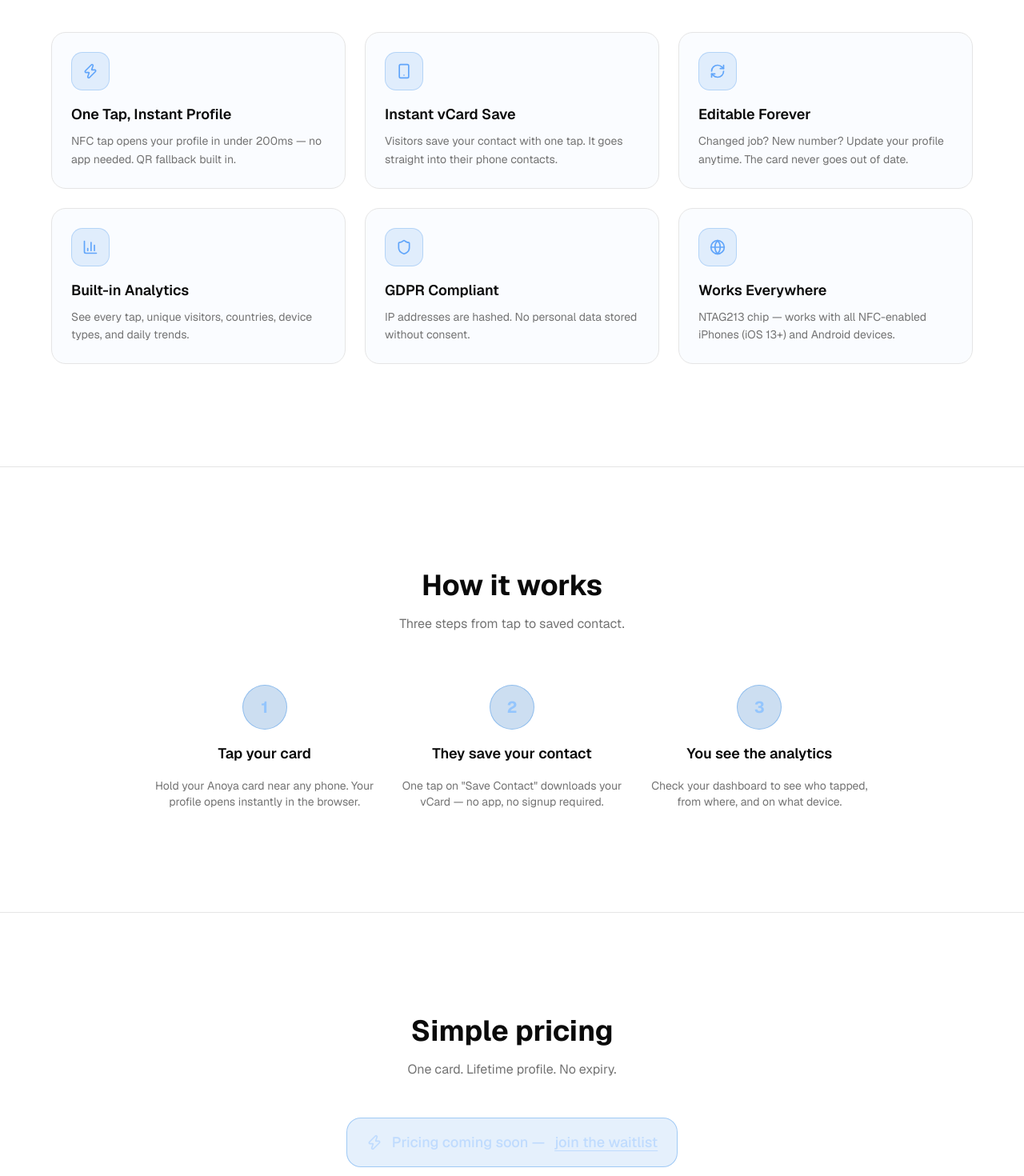
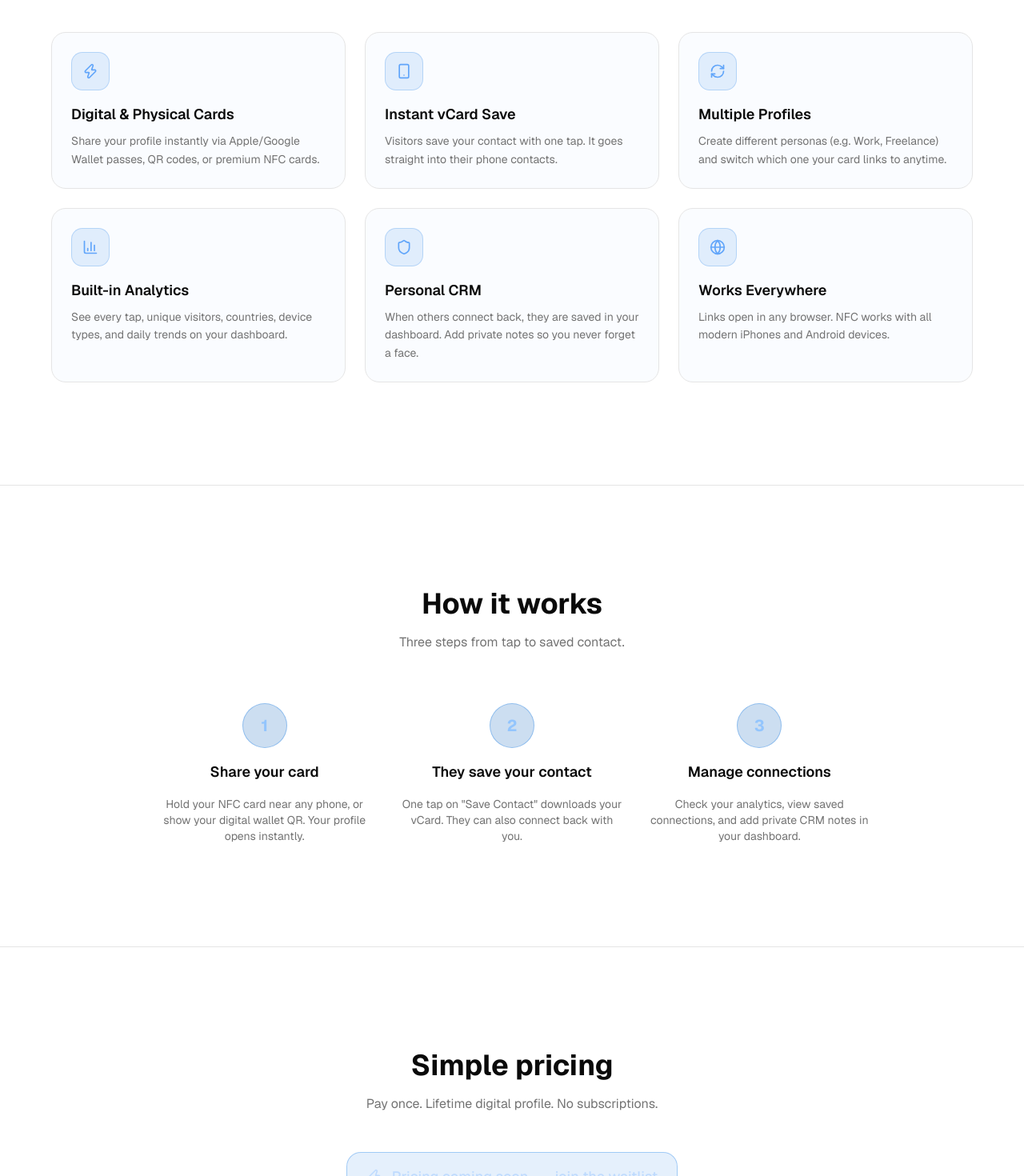
Before and after one commit to youemayare/tapthat-mvp, a Next.js app: page / in a window 1280 px wide. Shown: the part 1080-2550 px from the top of the page at 80% size. Built offline with nearby package versions, Linux system fonts and the light colour scheme; no server answers.

Commit message:
fix: update landing page copy to reflect new digital card and crm features

```diff
--- a/src/app/page.tsx
+++ b/src/app/page.tsx
@@ -45,7 +45,7 @@ export default function LandingPage() {
           </h1>
 
           <p className="text-xl text-muted-foreground max-w-3xl mx-auto mb-10 leading-relaxed">
-            Premium NFC cards that open your profile instantly. Edit anytime and let people save your contact in one tap. No app, no friction.
+            Digital and premium NFC cards that open your profile instantly. Manage multiple personas, track analytics, and save connections with private notes. No app required.
           </p>
 
           <div className="flex flex-col sm:flex-row gap-4 justify-center items-center">
@@ -121,7 +121,7 @@ export default function LandingPage() {
       <section id="pricing" className="py-32 px-6 border-t border-border">
         <div className="max-w-4xl mx-auto text-center">
           <h2 className="text-4xl font-bold mb-4">Simple pricing</h2>
-          <p className="text-muted-foreground mb-12">One card. Lifetime profile. No expiry.</p>
+          <p className="text-muted-foreground mb-12">Pay once. Lifetime digital profile. No subscriptions.</p>
 
           <div className="inline-flex items-center gap-3 px-6 py-4 rounded-2xl border border-brand-500/30 bg-brand-500/10 text-brand-200 text-lg font-medium">
             <Zap className="w-5 h-5" />
@@ -160,8 +160,8 @@ export default function LandingPage() {
 const features = [
   {
     icon: Zap,
-    title: 'One Tap, Instant Profile',
-    description: 'NFC tap opens your profile in under 200ms — no app needed. QR fallback built in.',
+    title: 'Digital & Physical Cards',
+    description: 'Share your profile instantly via Apple/Google Wallet passes, QR codes, or premium NFC cards.',
   },
   {
     icon: Smartphone,
@@ -170,37 +170,37 @@ const features = [
   },
   {
     icon: RefreshCw,
-    title: 'Editable Forever',
-    description: 'Changed job? New number? Update your profile anytime. The card never goes out of date.',
+    title: 'Multiple Profiles',
+    description: 'Create different personas (e.g. Work, Freelance) and switch which one your card links to anytime.',
   },
   {
     icon: BarChart3,
     title: 'Built-in Analytics',
-    description: 'See every tap, unique visitors, countries, device types, and daily trends.',
+    description: 'See every tap, unique visitors, countries, device types, and daily trends on your dashboard.',
   },
   {
     icon: Shield,
-    title: 'GDPR Compliant',
-    description: 'IP addresses are hashed. No personal data stored without consent.',
+    title: 'Personal CRM',
+    description: 'When others connect back, they are saved in your dashboard. Add private notes so you never forget a face.',
   },
   {
     icon: Globe,
     title: 'Works Everywhere',
-    description: 'NTAG213 chip — works with all NFC-enabled iPhones (iOS 13+) and Android devices.',
+    description: 'Links open in any browser. NFC works with all modern iPhones and Android devices.',
   },
 ];
 
 const steps = [
   {
-    title: 'Tap your card',
-    description: 'Hold your Anoya card near any phone. Your profile opens instantly in the browser.',
+    title: 'Share your card',
+    description: 'Hold your NFC card near any phone, or show your digital wallet QR. Your profile opens instantly.',
   },
   {
     title: 'They save your contact',
-    description: 'One tap on "Save Contact" downloads your vCard — no app, no signup required.',
+    description: 'One tap on "Save Contact" downloads your vCard. They can also connect back with you.',
   },
   {
-    title: 'You see the analytics',
-    description: 'Check your dashboard to see who tapped, from where, and on what device.',
+    title: 'Manage connections',
+    description: 'Check your analytics, view saved connections, and add private CRM notes in your dashboard.',
   },
 ];
```
